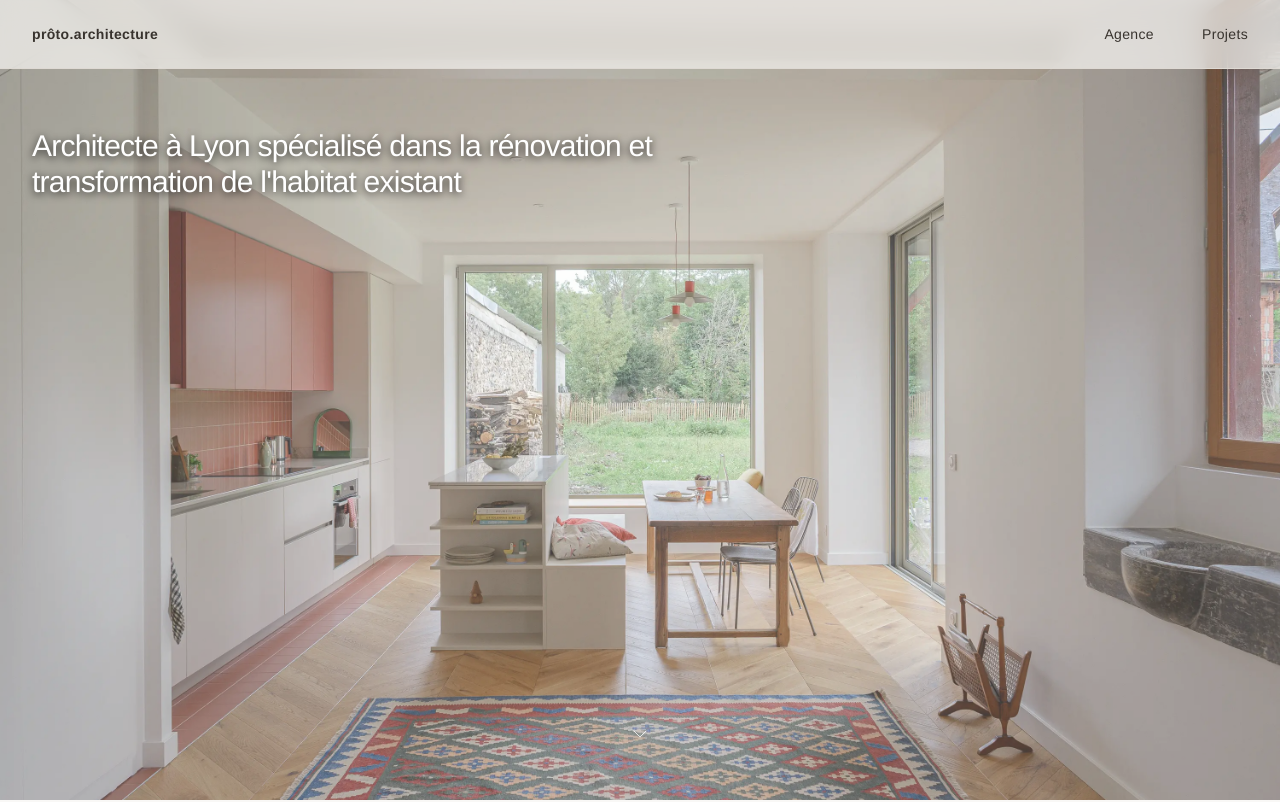
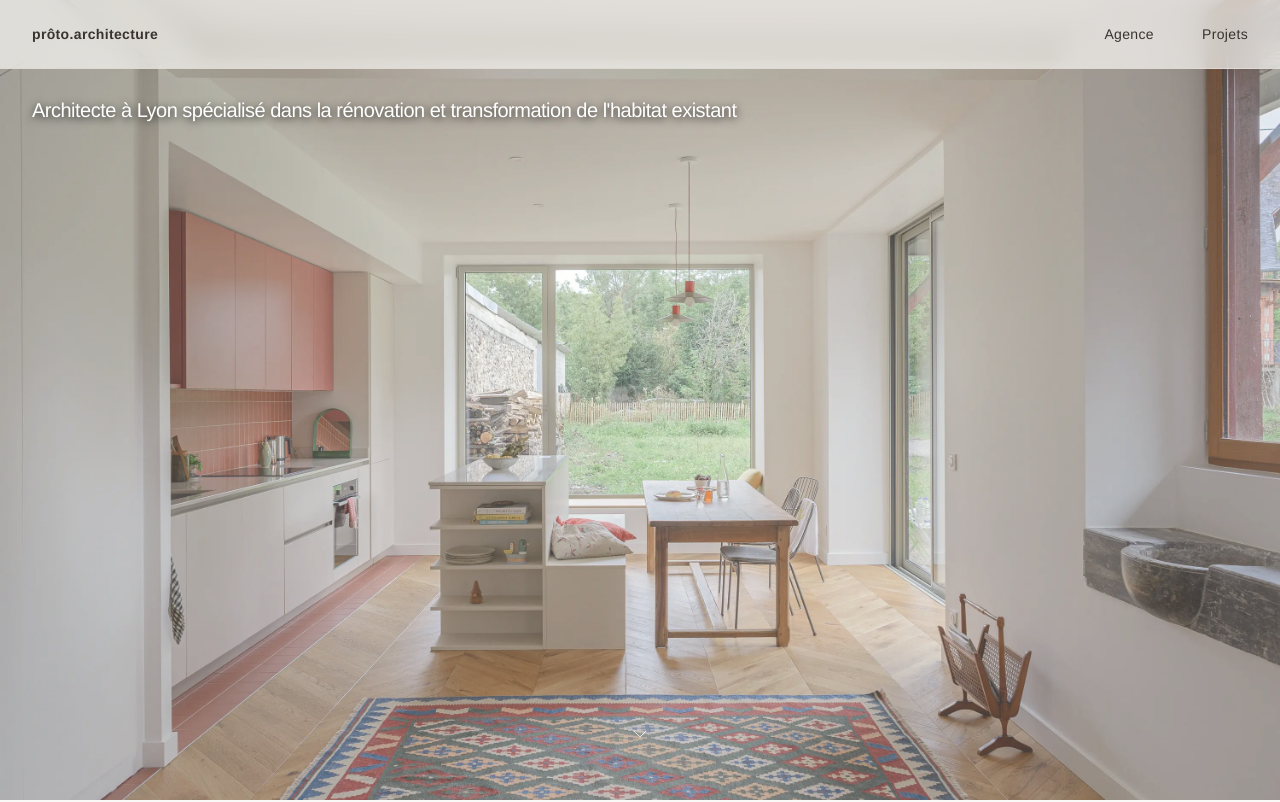
Before and after one commit to Ladias-Elie/proto-architecture, a React (Vite) app: page / in a window 1280 px wide. Shown: the top 802 px of the page. Built offline with nearby package versions, Linux system fonts and the light colour scheme; the HTML template or start-up script is replaced by a standard one.

Commit message:
Refactor hero section headline

```diff
--- a/src/components/Hero.tsx
+++ b/src/components/Hero.tsx
@@ -12,9 +12,9 @@ const Hero = () => {
       />
       <div className="absolute inset-0 bg-background/20" />
 
-      <div className="relative z-10 container mx-auto px-8 pt-32">
-        <div className="max-w-2xl animate-fade-in">
-          <h1 className="text-2xl md:text-3xl font-light tracking-tight text-white drop-shadow-[0_2px_4px_rgba(0,0,0,0.8)] leading-relaxed">
+      <div className="relative z-10 container mx-auto px-8 pt-24">
+        <div className="max-w-none animate-fade-in">
+          <h1 className="text-lg md:text-xl font-light tracking-tight text-white drop-shadow-[0_2px_4px_rgba(0,0,0,0.8)] leading-relaxed">
             Architecte à Lyon spécialisé dans la rénovation et transformation de l'habitat existant
           </h1>
         </div>
```
